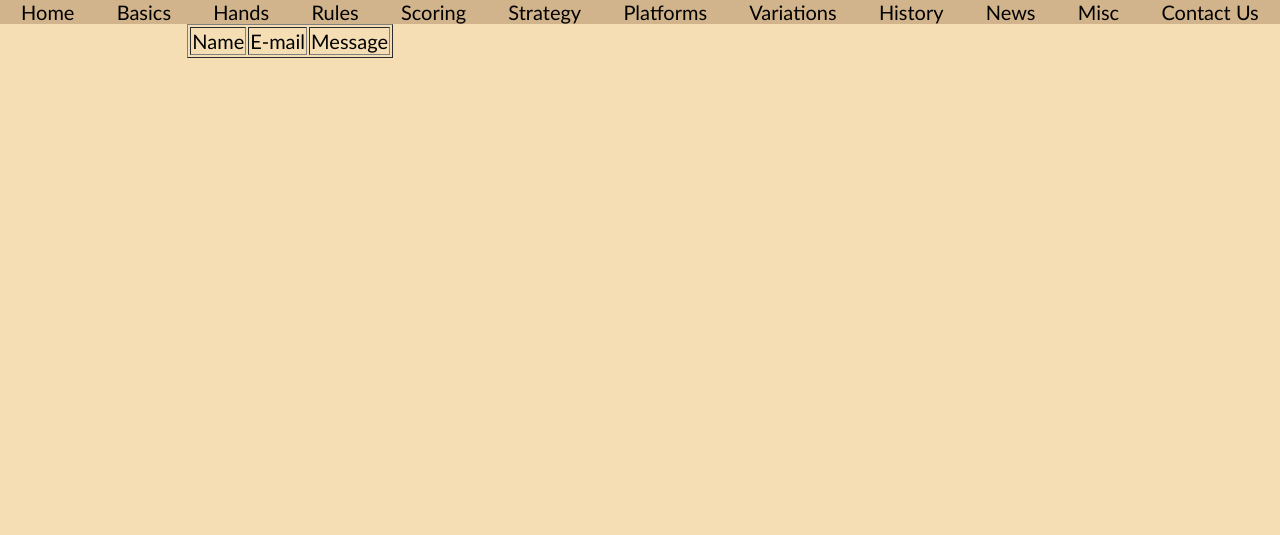
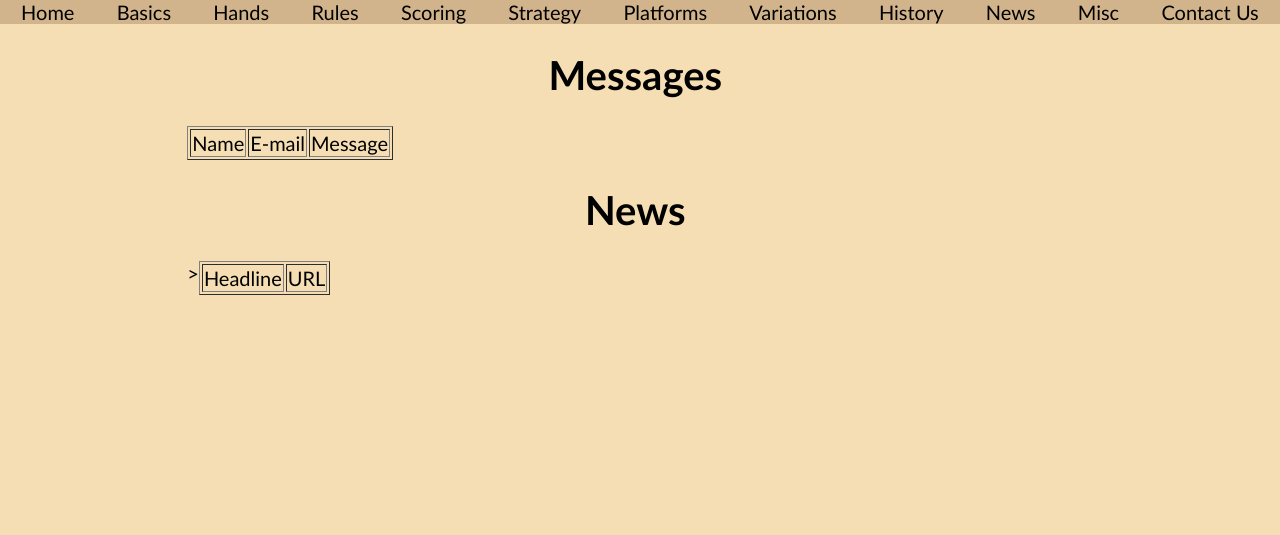
Before and after one commit to jakoballen/CS268-Project-2, a Flask app: page /list in a window 1280 px wide. Shown: the part 100-635 px from the top of the page. Run offline with Flask 2, Linux system fonts and the light colour scheme; data that the repository does not hold is empty.

Commit message:
Update display.html

```diff
--- a/templates/display.html
+++ b/templates/display.html
@@ -2,6 +2,7 @@
 {% block extraStyleSheet %}<link rel="stylesheet" href="../static/css/contact.css">{% endblock %}
 
 {% block content %}
+<h1>Messages</h1>
     <table border = 1>
          <thead>
             <td>Name</td>
@@ -17,4 +18,22 @@
             </tr>
         {% endfor %}
     </table>
+
+<br>
+<h1>News</h1>>
+    <table border = 1>
+         <thead>
+            <td>Headline</td>
+            <td>URL</td>
+
+         </thead>
+
+        {% for row in rows2 %}
+            <tr>
+               <td>{{row["headline"]}}</td>
+                <td>{{row["url"]}}</td>
+
+            </tr>
+        {% endfor %}
+    </table>
 {% endblock %}
```
